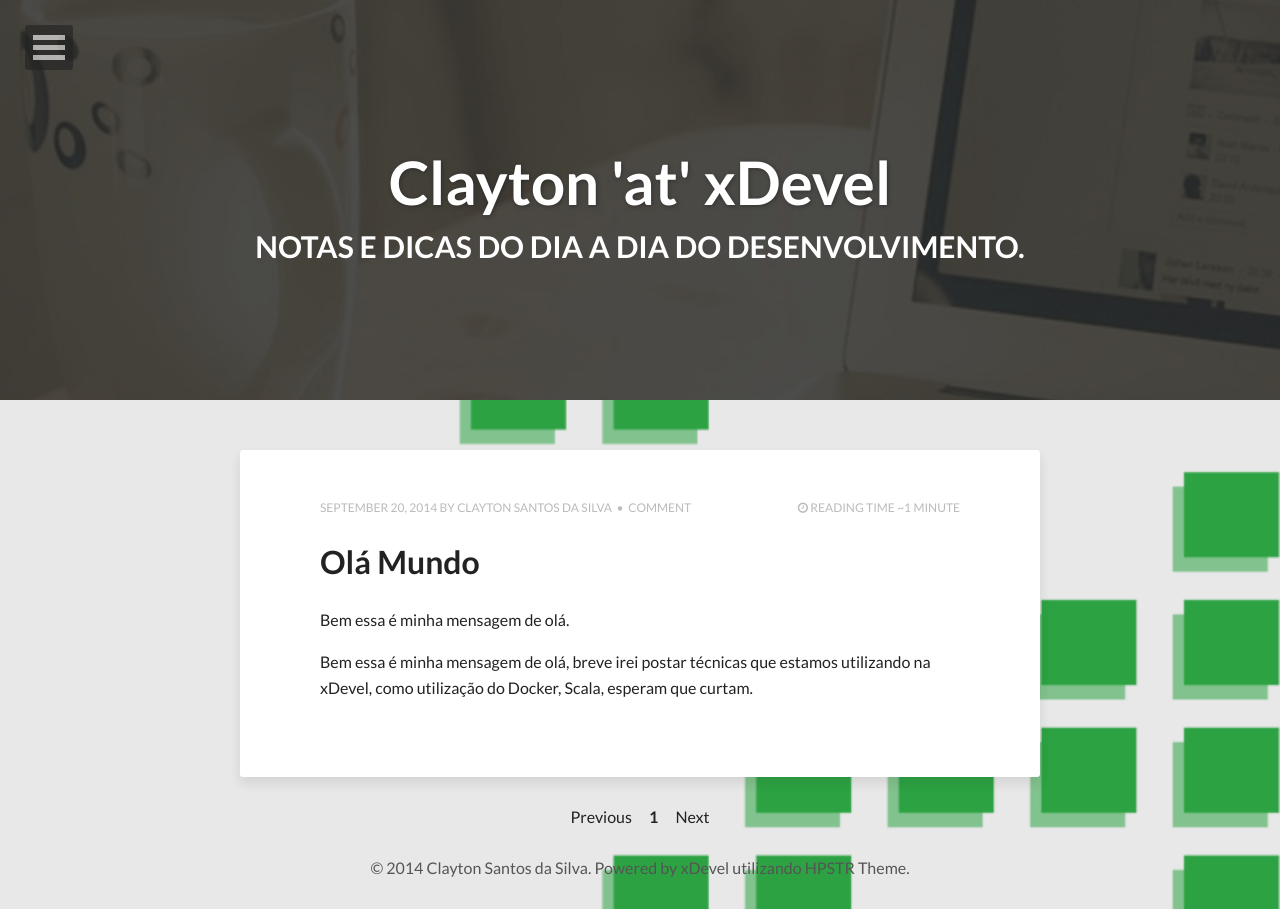
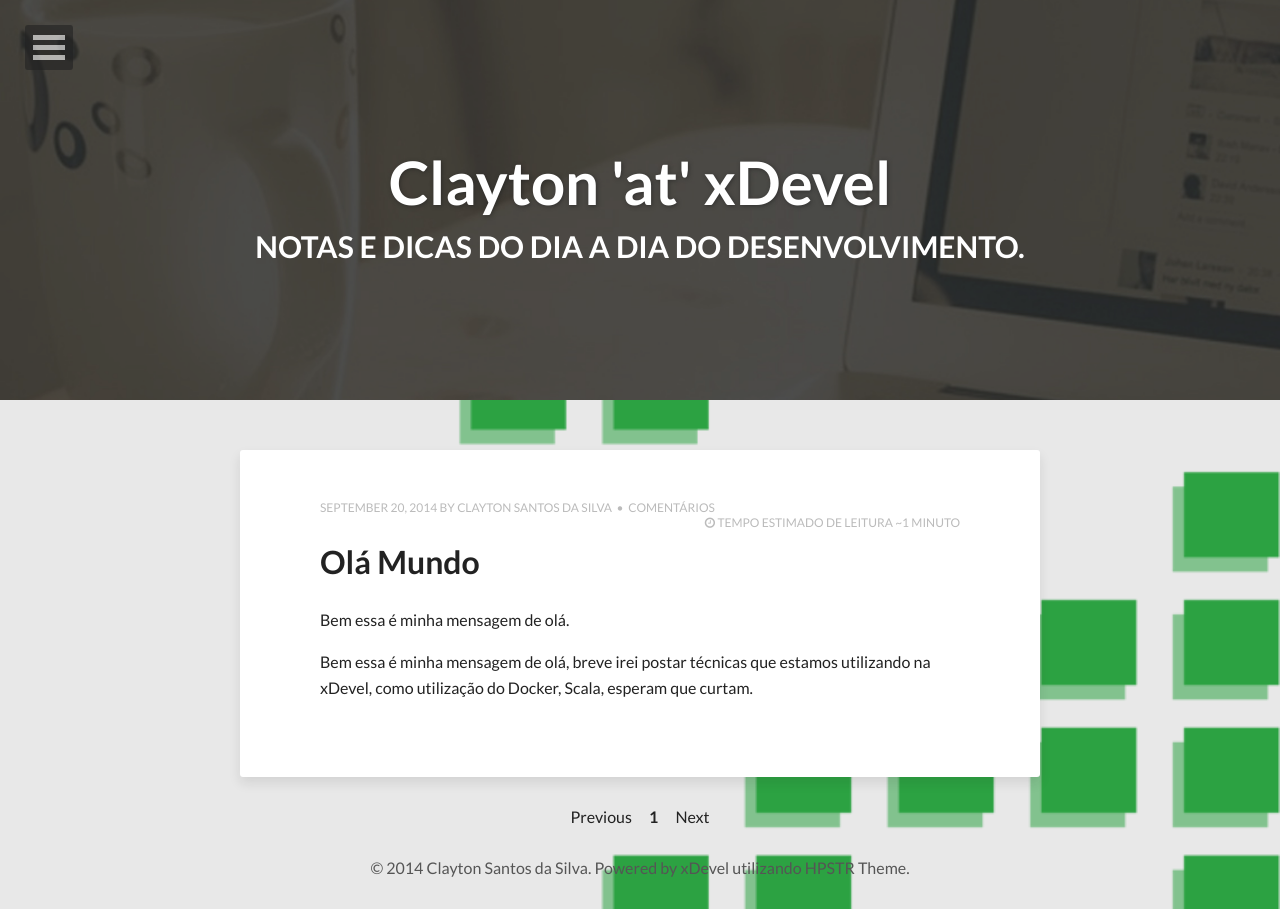
Before and after one commit to claytonsilva/claytonsilva.github.io, a Jekyll site: the page built from index.html, in a window 1280 px wide. Built offline with Jekyll 4.4.1, drawn with Linux system fonts in a browser that asks for light colours; nearby versions of some CDN libraries; the list of posts is cut into pages by our own code; comment, search, counter and statistics services are not loaded.

Commit message:
ajuste de idioma

```diff
--- a/_layouts/page.html
+++ b/_layouts/page.html
@@ -50,7 +50,6 @@
           <div id="comments"></div>
       </footer>
     </div><!-- /.entry-content -->
-    {% if site.disqus_shortname and page.comments %}<section id="disqus_thread"></section><!-- /#disqus_thread -->{% endif %}
   </article>
 </div><!-- /#main -->
 
--- a/_layouts/post-index.html
+++ b/_layouts/post-index.html
@@ -29,18 +29,6 @@
 
 <div id="main" role="main">
   {{ content }}
-    <footer class="entry-meta">
-        {% if page.modified %}{{ page.title }} was last modified on <span class="entry-date date modified"><time datetime="{{ page.modified }}">{{ page.modified }}</time></span>
-        <span class="author vcard fn">{{ site.owner.name }}</span>{% endif %}
-        {% if page.share %}<div class="social-share">
-        <ul class="socialcount socialcount-small inline-list" data-url="{{ site.url }}{{ page.url }}" data-share-text="{{ page.title }}">
-            <li class="facebook"><a href="https://www.facebook.com/sharer/sharer.php?u={{ site.url }}{{ page.url }}" title="Share on Facebook"><span class="count"><i class="fa fa-facebook-square"></i> Like</span></a></li>
-            <li class="twitter"><a href="https://twitter.com/intent/tweet?text={{ site.url }}{{ page.url }}" title="Share on Twitter"><span class="count"><i class="fa fa-twitter-square"></i> Tweet</span></a></li>
-            <li class="googleplus"><a href="https://plus.google.com/share?url={{ site.url }}{{ page.url }}" title="Share on Google Plus"><span class="count"><i class="fa fa-google-plus-square"></i> +1</span></a></li>
-        </ul>
-    </div><!-- /.social-share -->{% endif %}
-        <div id="comments"></div>
-    </footer>
 </div><!-- /#main -->
 
 <div class="footer-wrapper">
--- a/index.html
+++ b/index.html
@@ -13,12 +13,12 @@
 <article class="hentry">
   <header>
     <div class="entry-meta">
-      <span class="entry-date date published updated"><time datetime="{{ post.date | date_to_xmlschema }}"><a href="{{ site.url }}{{ post.url }}">{{ post.date | date: "%B %d, %Y" }}</a></time></span><span class="author vcard"><span class="fn"><a href="{{ site.url }}/about/" title="About {{ site.owner.name }}">{{ site.owner.name }}</a></span></span>{% if site.disqus_shortname and post.comments %}&nbsp; &bull; &nbsp;<span class="entry-comments"><a href="{{ site.url }}{{ post.url }}#disqus_thread">Comment</a></span>{% endif %}
+      <span class="entry-date date published updated"><time datetime="{{ post.date | date_to_xmlschema }}"><a href="{{ site.url }}{{ post.url }}">{{ post.date | date: "%B %d, %Y" }}</a></time></span><span class="author vcard"><span class="fn"><a href="{{ site.url }}/about/" title="About {{ site.owner.name }}">{{ site.owner.name }}</a></span></span>{% if site.disqus_shortname and post.comments %}&nbsp; &bull; &nbsp;<span class="entry-comments"><a href="{{ site.url }}{{ post.url }}#comments">Comentários</a></span>{% endif %}
       {% if site.reading_time %}
       <span class="entry-reading-time pull-right">
         <i class="fa fa-clock-o"></i>
         {% assign readtime = post.content | number_of_words | divided_by:site.words_per_minute %}
-        Reading time ~{% if readtime <= 1 %}1 minute{% else %}{{ readtime }} minutes{% endif %}
+        Tempo estimado de leitura ~{% if readtime <= 1 %}1 minuto{% else %}{{ readtime }} minutos{% endif %}
       </span><!-- /.entry-reading-time -->
       {% endif %}
     </div><!-- /.entry-meta -->
```
